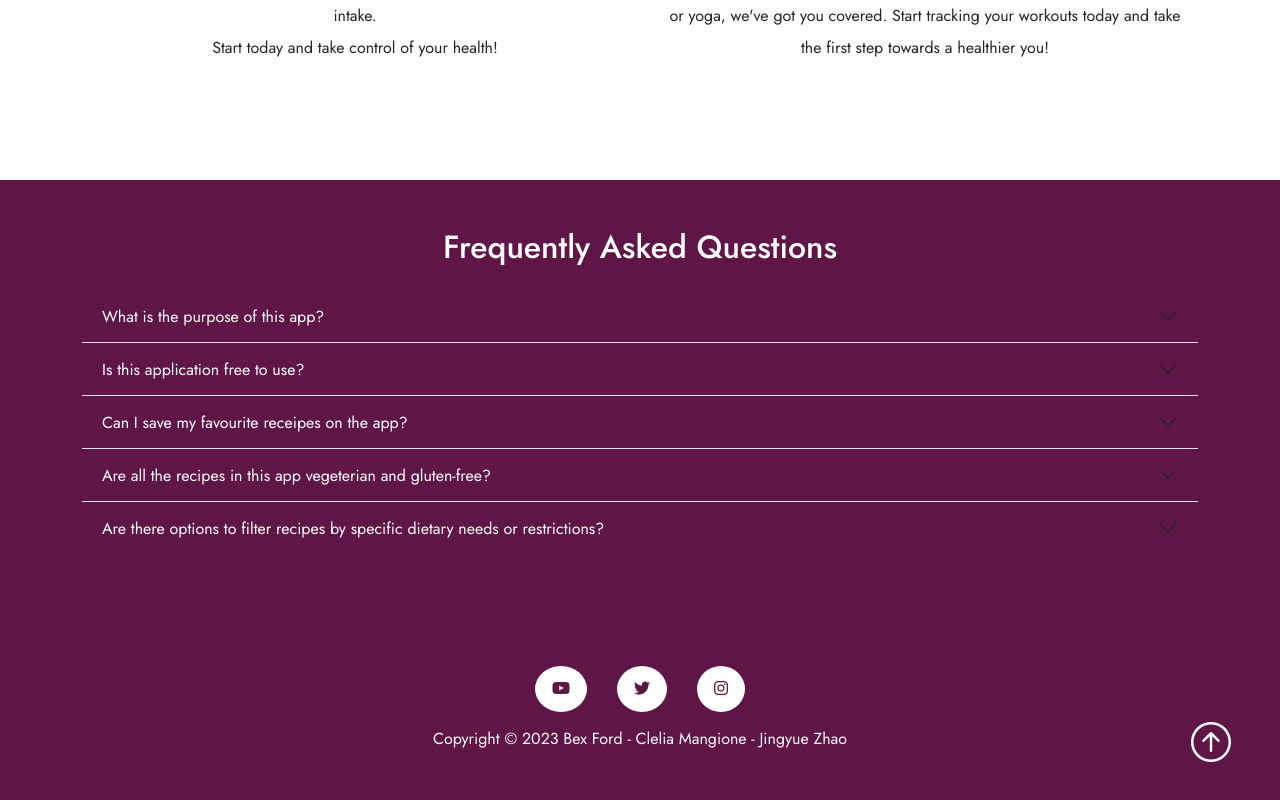
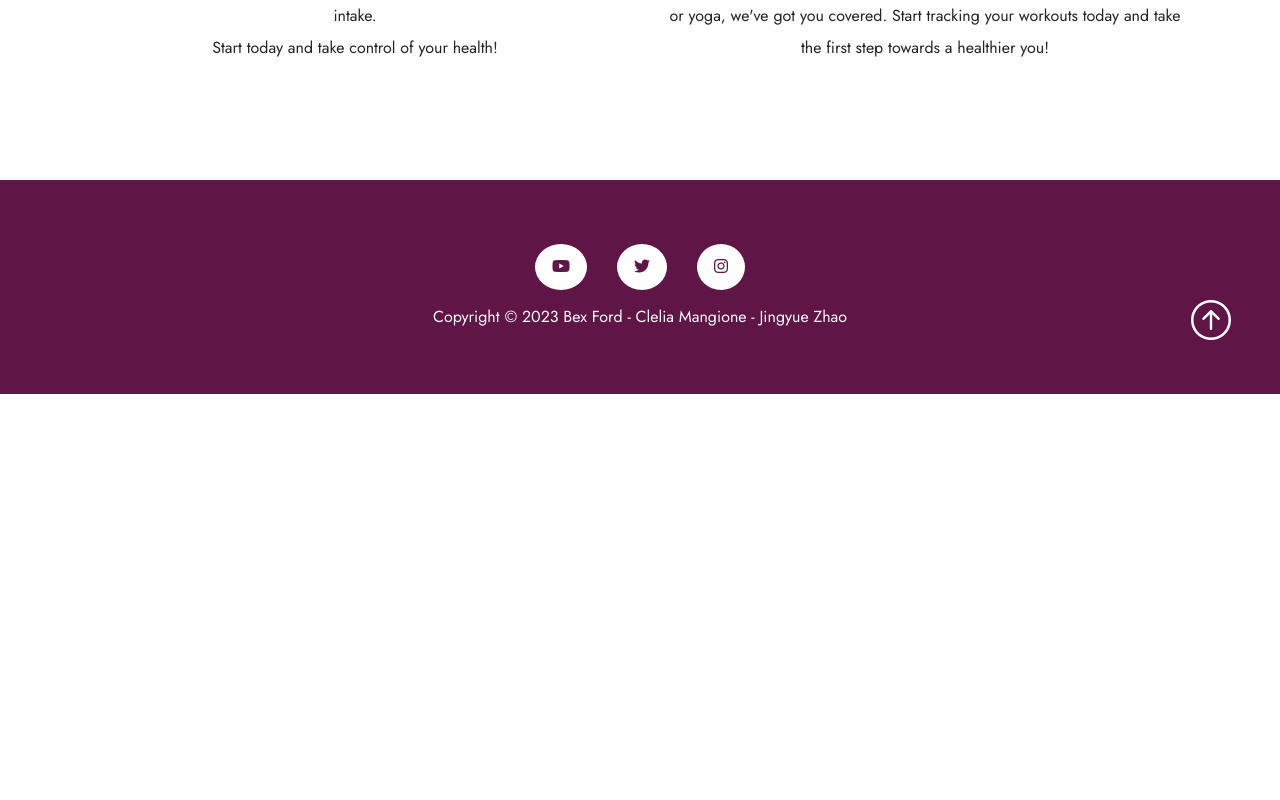
Before and after one commit to Clelia-M/WellFit, a React (Create React App) app: page / in a window 1280 px wide. Shown: the part 1568-2368 px from the top of the page. After the commit the page ends 1962 px from the top, so only its background shows below. Built offline with nearby package versions, Linux system fonts and the light colour scheme.

Commit message:
jumbotron changes

```diff
--- a/src/App.js
+++ b/src/App.js
@@ -5,7 +5,7 @@ import Cards from './components/Cards';
 import Nutritions from './components/Nutritions';
 import Workout from './components/Workout';
 import Charts from './components/Charts';
-import FAQ from './components/FAQ';
+// import FAQ from './components/FAQ';
 import Newsletter from './components/Newsletter';
 import Footer from './components/Footer';
 import Header from './components/Header';
@@ -21,8 +21,9 @@ function App() {
       <Nutritions />
       <Workout />
       <Charts />
-      <FAQ />
+      {/* <FAQ /> */}
       <Newsletter />
+      {/* <Youtube /> */}
       <Footer />
     </div>
   );
```
